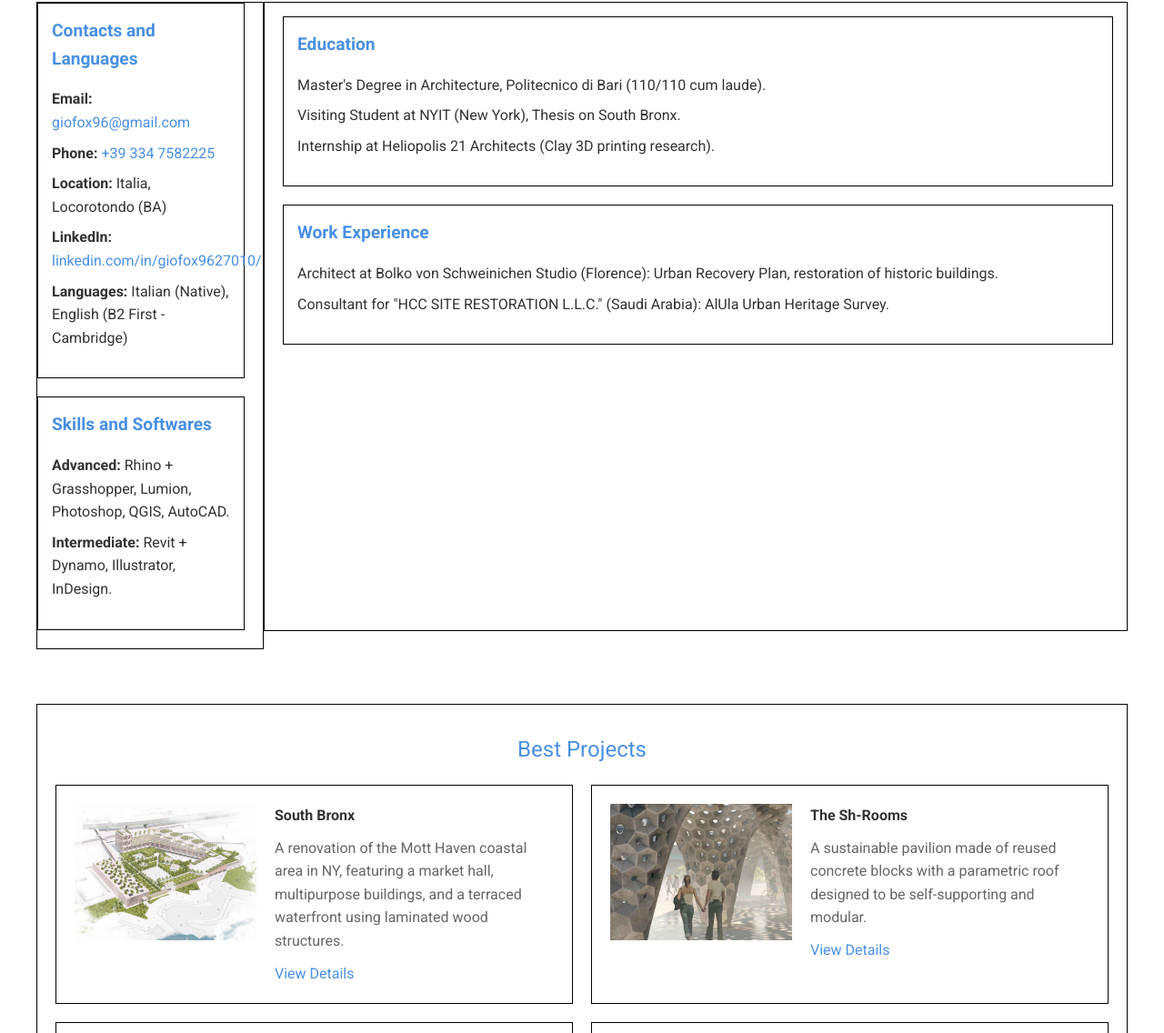
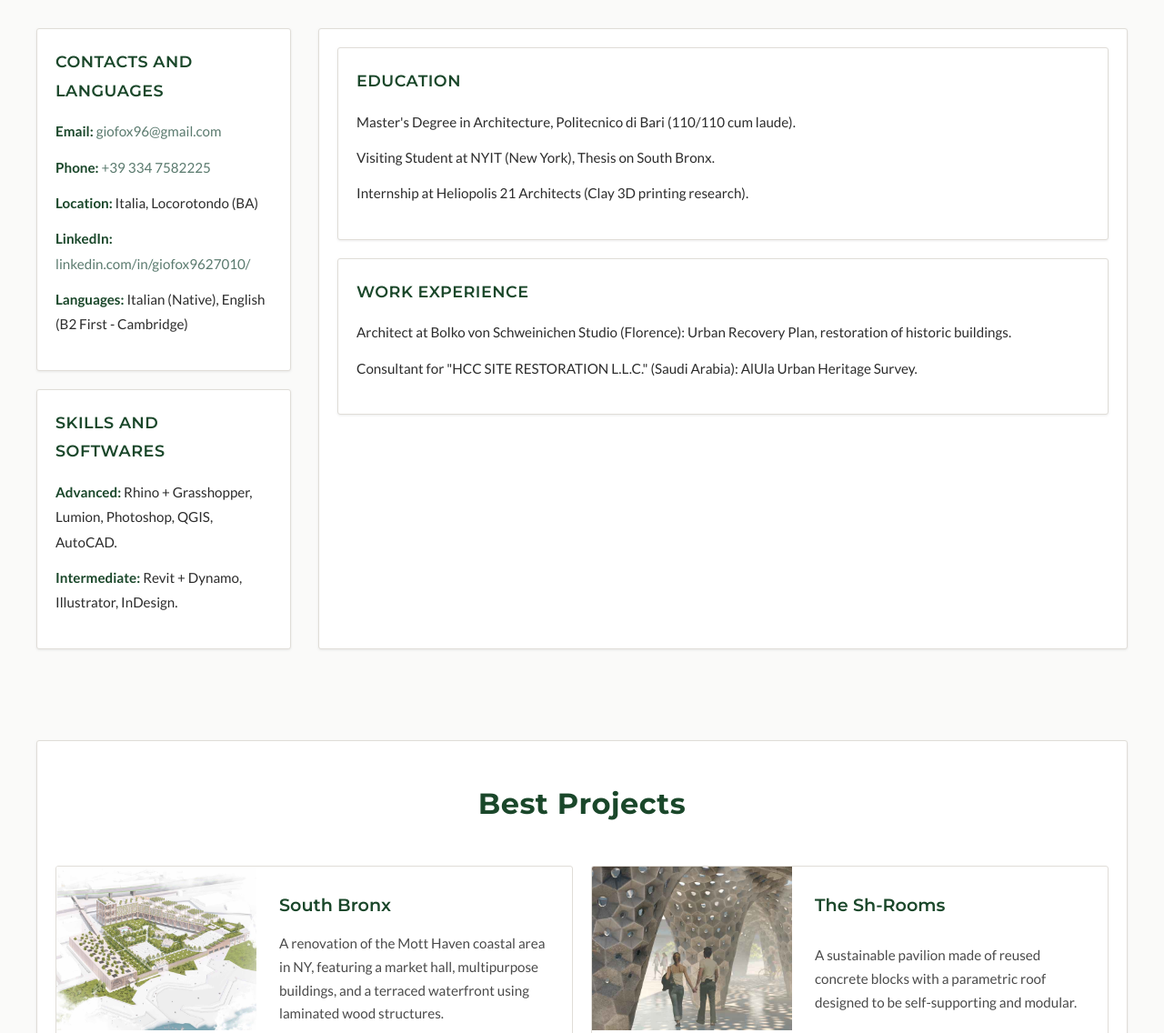
Before and after one commit to giofox96-iaac/HTML_CV_PORTFOLIO_github_iaac_2, a plain HTML site: page index.html in a window 1280 px wide. Shown: the part 657-1793 px from the top of the page at 91% size. Drawn offline with Linux system fonts and the light colour scheme.

Commit message:
style update
style update

```diff
--- a/style.css
+++ b/style.css
@@ -1,12 +1,12 @@
-@import url('https://fonts.googleapis.com/css2?family=Roboto:wght@400;700&display=swap');
+@import url('https://fonts.googleapis.com/css2?family=Lato:wght@300;400;700&family=Montserrat:wght@500;600;700&display=swap');
 
 body {
-    font-family: 'Roboto', sans-serif;
-    background-color: #ffffff;
-    color: #333333;
+    font-family: 'Lato', sans-serif;
+    background-color: #fafaf9;
+    color: #2c2c2c;
     margin: 0;
     padding: 0;
-    line-height: 1.6;
+    line-height: 1.8;
 }
 
 header {
@@ -19,7 +19,7 @@ header {
     background-image: url('Pictures/COVER.jpeg');
     background-size: cover;
     background-position: center;
-    border: 1px solid black;
+    border: none;
     box-sizing: border-box;
 }
 
@@ -36,11 +36,12 @@ header {
     width: 250px;
     height: 250px;
     border-radius: 50%;
-    border: 1px solid black;
+    border: 3px solid #1a472a;
     position: absolute;
     bottom: -50px;
     left: 20px;
     object-fit: cover;
+    box-shadow: 0 4px 12px rgba(0, 0, 0, 0.15);
 }
 
 .name-section {
@@ -49,22 +50,28 @@ header {
 
 h1 {
     margin: 0;
-    font-size: 2.5em;
-    color: #4a90e2;
+    font-size: 2.8em;
+    color: #1a472a;
+    font-family: 'Montserrat', sans-serif;
+    font-weight: 700;
+    letter-spacing: -0.5px;
 }
 
 h2 {
     margin: 10px 0 0 0;
-    font-size: 1.5em;
-    color: #666666;
+    font-size: 1.3em;
+    color: #5a7a6e;
     font-weight: 400;
+    font-family: 'Lato', sans-serif;
+    letter-spacing: 1px;
 }
 
 nav {
-    background-color: #f8f9fa;
-    padding: 10px 0;
-    border-bottom: 1px solid #ddd;
+    background-color: #ffffff;
+    padding: 15px 0;
+    border-bottom: 1px solid #e0ddd8;
     margin-top: 60px;
+    box-shadow: 0 1px 3px rgba(0, 0, 0, 0.05);
 }
 
 nav ul {
@@ -76,19 +83,24 @@ nav ul {
 }
 
 nav li {
-    margin: 0 20px;
+    margin: 0 25px;
 }
 
 nav a {
     text-decoration: none;
-    color: #4a90e2;
+    color: #5a7a6e;
     font-weight: 500;
-    transition: color 0.3s;
+    font-family: 'Montserrat', sans-serif;
+    font-size: 0.95em;
+    letter-spacing: 0.5px;
+    transition: color 0.3s ease;
 }
 
 nav a:hover {
-    color: #333333;
-    text-decoration: underline;
+    color: #1a472a;
+    text-decoration: none;
+    border-bottom: 2px solid #1a472a;
+    padding-bottom: 2px;
 }
 
 main {
@@ -96,35 +108,42 @@ main {
     max-width: 1200px;
     margin: 80px auto 0 auto;
     padding: 20px;
+    gap: 30px;
 }
 
 .left {
-    width: 250px;
-    padding-right: 20px;
-    border: 1px solid black;
-    box-sizing: border-box;
+    width: 280px;
     flex-shrink: 0;
 }
 
 .right {
     flex: 1;
-    padding-left: 20px;
-    border: 1px solid black;
-    box-sizing: border-box;
 }
 
 section {
-    border: 1px solid black;
-    padding: 15px;
+    background-color: #ffffff;
+    border: 1px solid #e0ddd8;
+    border-radius: 3px;
+    padding: 20px;
     margin-bottom: 20px;
     box-sizing: border-box;
+    box-shadow: 0 1px 3px rgba(0, 0, 0, 0.08);
+    transition: box-shadow 0.3s ease;
+}
+
+section:hover {
+    box-shadow: 0 2px 6px rgba(0, 0, 0, 0.12);
 }
 
 section h3 {
-    color: #4a90e2;
+    color: #1a472a;
+    font-family: 'Montserrat', sans-serif;
+    font-weight: 600;
     margin-top: 0;
-    margin-bottom: 10px;
-    font-size: 1.2em;
+    margin-bottom: 15px;
+    font-size: 1.1em;
+    letter-spacing: 0.5px;
+    text-transform: uppercase;
 }
 
 section ul {
@@ -133,41 +152,60 @@ section ul {
 }
 
 section li {
-    margin-bottom: 8px;
+    margin-bottom: 12px;
+    color: #2c2c2c;
+    font-size: 0.95em;
+}
+
+section li strong {
+    color: #1a472a;
 }
 
 section a {
-    color: #4a90e2;
+    color: #5a7a6e;
     text-decoration: none;
+    transition: color 0.3s ease;
+    font-weight: 500;
 }
 
 section a:hover {
+    color: #1a472a;
     text-decoration: underline;
 }
 
 .projects {
     max-width: 1200px;
-    margin: 40px auto;
-    padding: 20px;
+    margin: 60px auto;
+    padding: 40px 20px;
     text-align: center;
+    background-color: #ffffff;
+    border-top: 1px solid #e0ddd8;
+    border-bottom: 1px solid #e0ddd8;
 }
 
 .projects h2 {
-    color: #4a90e2;
-    margin-bottom: 20px;
+    color: #1a472a;
+    font-family: 'Montserrat', sans-serif;
+    font-weight: 700;
+    font-size: 2em;
+    margin-bottom: 40px;
+    margin-top: 0;
+    letter-spacing: 0.5px;
 }
 
 footer {
     text-align: center;
-    padding: 20px;
-    background-color: #f8f9fa;
-    border-top: 1px solid #ddd;
-    margin-top: 40px;
+    padding: 30px 20px;
+    background-color: #1a472a;
+    border-top: 1px solid #e0ddd8;
+    margin-top: 60px;
 }
 
 footer p {
     margin: 0;
-    color: #666666;
+    color: #ffffff;
+    font-weight: 300;
+    letter-spacing: 0.5px;
 }
 
 .project-grid {
@@ -178,45 +216,64 @@ footer p {
 
 .project-card {
     display: flex;
-    border: 1px solid black;
-    padding: 20px;
+    background-color: #ffffff;
+    border: 1px solid #e0ddd8;
+    border-radius: 3px;
+    padding: 0;
     text-align: left;
     box-sizing: border-box;
-    transition: transform 0.3s;
+    transition: box-shadow 0.3s ease, transform 0.3s ease;
+    overflow: hidden;
 }
 
 .project-card:hover {
-    transform: scale(1.02);
+    transform: translateY(-2px);
+    box-shadow: 0 4px 12px rgba(0, 0, 0, 0.15);
 }
 
 .project-image {
-    width: 200px;
-    height: 150px;
+    width: 220px;
+    height: 180px;
     object-fit: cover;
     flex-shrink: 0;
 }
 
 .project-text {
-    padding-left: 20px;
+    padding: 25px;
+    flex: 1;
+    display: flex;
+    flex-direction: column;
+    justify-content: space-between;
 }
 
 .project-card h4 {
-    margin: 0 0 10px 0;
-    color: #333333;
+    margin: 0 0 12px 0;
+    color: #1a472a;
+    font-family: 'Montserrat', sans-serif;
+    font-weight: 600;
+    font-size: 1.2em;
 }
 
 .project-card p {
-    margin: 0 0 10px 0;
-    color: #666666;
+    margin: 0 0 15px 0;
+    color: #4a4a4a;
+    font-size: 0.95em;
+    line-height: 1.7;
 }
 
 .project-link {
-    color: #4a90e2;
+    color: #5a7a6e;
     text-decoration: none;
-    font-weight: 500;
+    font-weight: 600;
+    font-family: 'Montserrat', sans-serif;
+    font-size: 0.9em;
+    letter-spacing: 0.5px;
+    transition: color 0.3s ease;
+    align-self: flex-start;
 }
 
 .project-link:hover {
+    color: #1a472a;
     text-decoration: underline;
 }
 
@@ -237,18 +294,18 @@ footer p {
         flex-direction: column;
     }
     nav li {
-        margin: 5px 0;
+        margin: 10px 0;
     }
     main {
         flex-direction: column;
         margin-top: 20px;
+        gap: 20px;
     }
     .left, .right {
         width: 100%;
-        padding: 0;
     }
     .left {
-        margin-bottom: 20px;
+        margin-bottom: 0;
     }
     .project-grid {
         grid-template-columns: 1fr;
@@ -258,10 +315,10 @@ footer p {
     }
     .project-image {
         width: 100%;
-        height: 150px;
+        height: 200px;
     }
     .project-text {
         padding-left: 0;
-        padding-top: 15px;
+        padding-top: 0;
     }
 }
```
